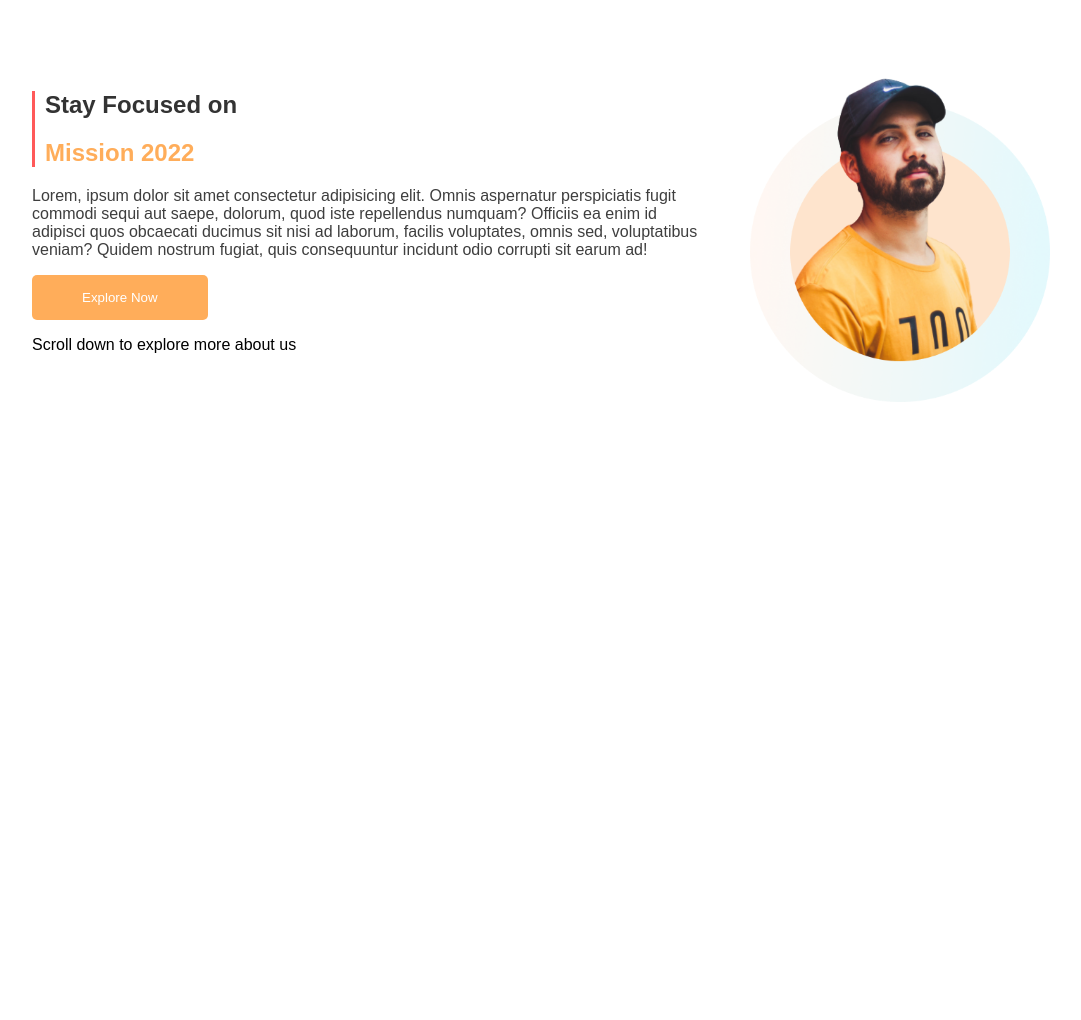
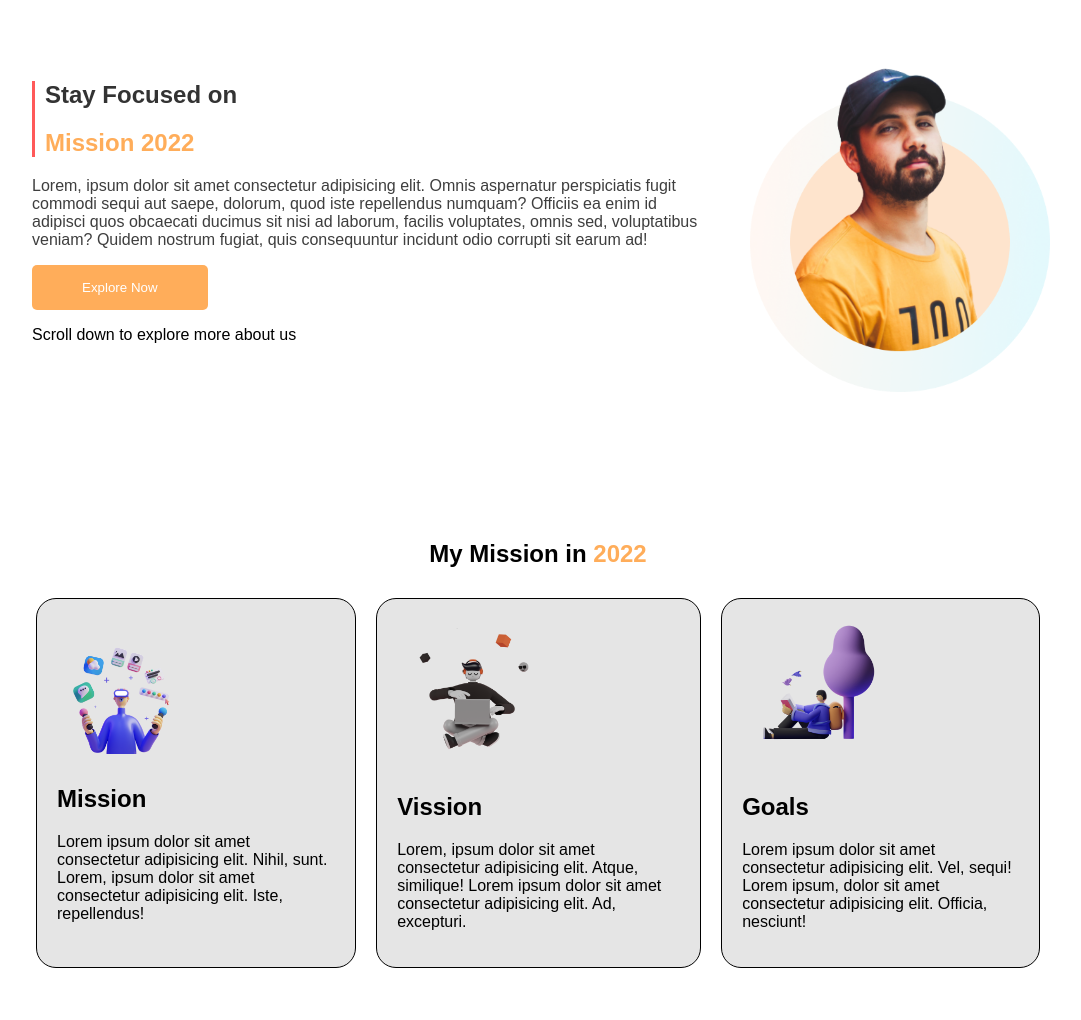
Before and after one commit to Siydulislam/simple-developer-portfolio, a plain HTML site: page index.html in a window 1280 px wide. Shown: the whole page, without its empty margins (102-1183 px from the left). Before the commit the page ends 800 px from the top, so only its background shows below. Drawn offline with Linux system fonts and the light colour scheme.

Commit message:
mission section

```diff
--- a/index.html
+++ b/index.html
@@ -12,7 +12,6 @@
 <body>
     <section>
         <div class="parent">
-            <div>
             <div class="all-items">
                 <div class="side-bar">
                     <h1 class="focus-color font-family">Stay Focused on</h1>
@@ -26,9 +25,31 @@
                 <button class="btn-details">Explore Now</button>
                 <p>Scroll down to explore more about us</p>
             </div>
-            </div>
             <div class="person-photo">
                 <img src="./images/person/person-2.png" alt="Person image">
+            </div>
+        </div>
+    </section>
+    <section>
+        <h1 class="mission-heading">My Mission in <span style="color: #FFAD5A;">2022</span></h1>
+        <div class="parent">
+            <div class="mission">
+                <img src="./images/illustrators/illustrator-1.png" alt="">
+                <h2>Mission</h2>
+                <p>Lorem ipsum dolor sit amet consectetur adipisicing elit. Nihil, sunt. Lorem, ipsum dolor sit amet
+                    consectetur adipisicing elit. Iste, repellendus!</p>
+            </div>
+            <div class="mission">
+                <img src="./images/illustrators/illustrator-2.png" alt="">
+                <h2>Vission</h2>
+                <p>Lorem, ipsum dolor sit amet consectetur adipisicing elit. Atque, similique! Lorem ipsum dolor sit
+                    amet consectetur adipisicing elit. Ad, excepturi.</p>
+            </div>
+            <div class="mission">
+                <img src="./images/illustrators/illustrator-3.png" alt="">
+                <h2>Goals</h2>
+                <p>Lorem ipsum dolor sit amet consectetur adipisicing elit. Vel, sequi! Lorem ipsum, dolor sit amet
+                    consectetur adipisicing elit. Officia, nesciunt!</p>
             </div>
         </div>
     </section>
--- a/style.css
+++ b/style.css
@@ -4,8 +4,7 @@ body{
 }
 section{
     height: 500px;
-    padding-top: 20px;
-    padding-bottom: 10px;
+    padding-top: 10px;
 }
 .all-items{
     margin-top: 50px;
@@ -18,10 +17,6 @@ section{
 .mission-color{
     color: #FFAD5A;
 }
-/* .font-family{
-    font-weight: bold;
-    font-family: P;
-} */
 .side-bar{
     border-left: 3px solid #FF5959;
     padding-left: 10px;
@@ -44,3 +39,17 @@ section{
     border-radius: 5px;
     background-color: #FFAD5A;
 }
+.mission-heading{
+    text-align: center;
+}
+.mission{
+    border: 1px solid black;
+    background: #E5E5E5;
+    border-radius: 20px;
+    padding: 20px;
+    margin: 10px;
+}
+.mission img{
+    width: 150px;
+
+}
```
Lines whose indentation alone changed are shown as unchanged.
